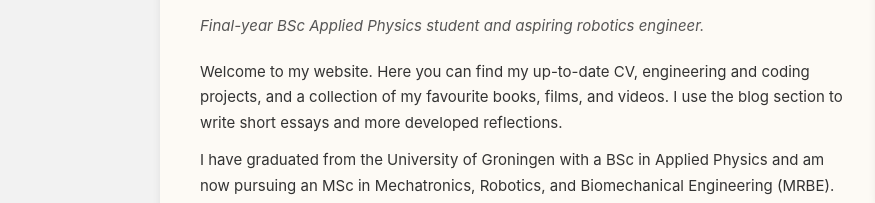
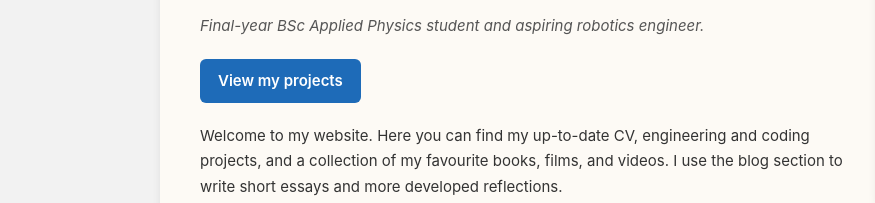
Before and after one commit to MartinGEcodes/MartinGEcodes.github.io, a plain HTML site: page index.html in a window 1280 px wide. Shown: the part 159-362 px from the top of the page, 0-875 px from the left. Drawn offline with Linux system fonts and the light colour scheme.

Commit message:
Update index.html

```diff
--- a/index.html
+++ b/index.html
@@ -199,6 +199,29 @@
       color: #555;
     }
 
+    .projects-button {
+      display: inline-flex;
+      align-items: center;
+      min-height: 44px;
+      margin-bottom: 20px;
+      padding: 10px 18px;
+      border-radius: 6px;
+      background: var(--accent);
+      color: #fff;
+      font-size: 15px;
+      font-weight: 600;
+    }
+
+    .projects-button:hover {
+      background: #185995;
+      text-decoration: none;
+    }
+
+    .projects-button:focus-visible {
+      outline: 3px solid var(--text);
+      outline-offset: 3px;
+    }
+
     /* ---------- TIMELINE ---------- */
     .timeline-box {
       background: var(--bg-timeline);
@@ -393,6 +416,7 @@
         <p class="tagline">
           Final-year BSc Applied Physics student and aspiring robotics engineer.
         </p>
+        <a class="projects-button" href="projetcts.html">View my projects</a>
 
         <p>
           Welcome to my website. Here you can find my up-to-date CV, engineering and coding
```
